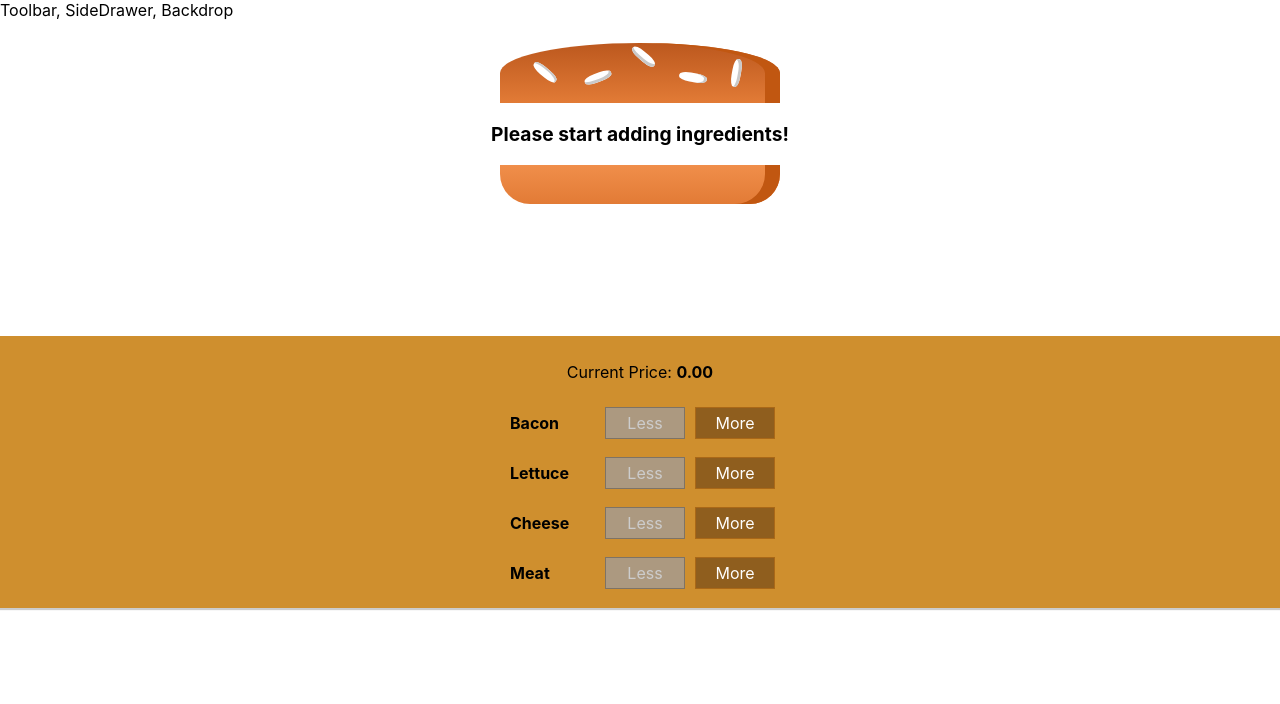
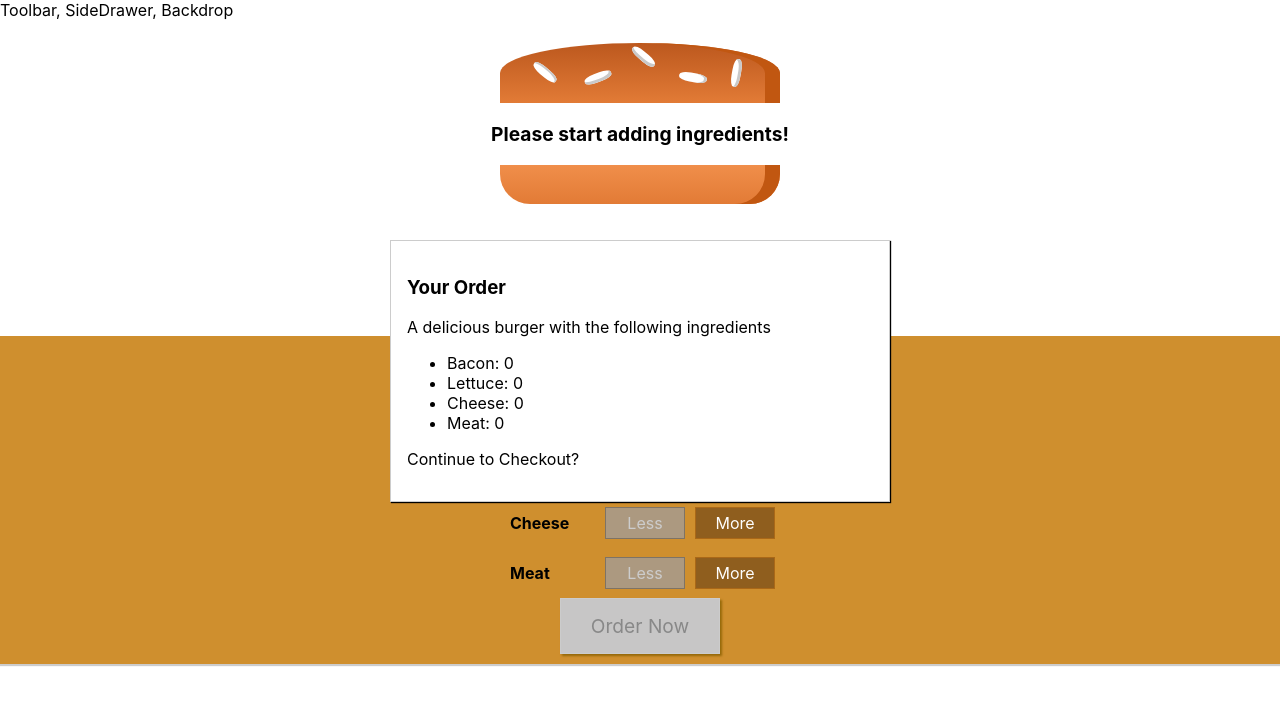
Before and after one commit to ian-schwartz/burger-builder, a React (Create React App) app in the folder burger-builder-app/: page / in a window 1280 px wide. Shown: the top 704 px of the page. Built offline with nearby package versions, Linux system fonts and the light colour scheme.

Commit message:
added order button, summary modal

```diff
--- a/burger-builder-app/src/components/Burger/BuildControls/BuildControls.js
+++ b/burger-builder-app/src/components/Burger/BuildControls/BuildControls.js
@@ -24,6 +24,9 @@
           disabled={props.disabled[ctrl.type]}
         />
       ))}
+      <button className={classes.orderButton} disabled={!props.purchasable}>
+        Order Now
+      </button>
     </div>
   );
 };
--- a/burger-builder-app/src/components/Burger/BuildControls/BuildControls.module.css
+++ b/burger-builder-app/src/components/Burger/BuildControls/BuildControls.module.css
@@ -8,3 +8,45 @@
   margin: auto;
   padding: 10px 0;
 }
+
+.orderButton {
+  background-color: #dad735;
+  outline: none;
+  cursor: pointer;
+  border: 1px solid #966909;
+  color: #966909;
+  font-family: inherit;
+  font-size: 1.2em;
+  padding: 15px 30px;
+  box-shadow: 2px 2px 2px #966909;
+}
+
+.orderButton:hover,
+.orderButton:active {
+  background-color: #a0db41;
+  border: 1px solid #966909;
+  color: #966909;
+}
+
+.orderButton:disabled {
+  background-color: #c7c6c6;
+  cursor: not-allowed;
+  border: 1px solid #ccc;
+  color: #888888;
+}
+
+.orderButton:not(:disabled) {
+  animation: enable 0.3s linear;
+}
+
+@keyframes enable {
+  0% {
+    transform: scale(1);
+  }
+  60% {
+    transform: scale(1.1);
+  }
+  100% {
+    transform: scale(1);
+  }
+}
--- /dev/null
+++ b/burger-builder-app/src/components/OrderSummary/OrderSummary.js
@@ -0,0 +1,24 @@
+import React from "react";
+import Aux from "../../hoc/Aux";
+
+const OrderSummary = (props) => {
+  const ingredientSummary = Object.keys(props.ingredients).map((igKey) => {
+    return (
+      <li key={igKey}>
+        <span style={{ textTransform: "capitalize" }}>{igKey}</span>:{" "}
+        {props.ingredients[igKey]}
+      </li>
+    );
+  });
+
+  return (
+    <Aux>
+      <h3>Your Order</h3>
+      <p>A delicious burger with the following ingredients</p>
+      <ul>{ingredientSummary}</ul>
+      <p>Continue to Checkout?</p>
+    </Aux>
+  );
+};
+
+export default OrderSummary;
--- /dev/null
+++ b/burger-builder-app/src/components/UI/Modal/Modal.js
@@ -0,0 +1,10 @@
+import React from 'react';
+import classes from './Modal.module.css';
+
+const Modal = (props) => (
+    <div className={classes.modal}>
+        {props.children}
+    </div>
+);
+
+export default Modal;
--- /dev/null
+++ b/burger-builder-app/src/components/UI/Modal/Modal.module.css
@@ -0,0 +1,20 @@
+.modal {
+    position: fixed;
+    z-index: 500;
+    background-color: white;
+    width: 70%;
+    border: 1px solid #ccc;
+    box-shadow: 1px 1px 1px black;
+    padding: 16px;
+    left: 15%;
+    top: 30%;
+    box-sizing: border-box;
+    transition: all 0.3s ease-out;
+}
+
+@media (min-width: 600px) {
+    .modal {
+        width: 500px;
+        left: calc(50% - 250px);
+    }
+}
--- a/burger-builder-app/src/containers/BurgerBuilder/BurgerBuilder.js
+++ b/burger-builder-app/src/containers/BurgerBuilder/BurgerBuilder.js
@@ -2,6 +2,8 @@
 import Aux from "../../hoc/Aux";
 import Burger from "../../components/Burger/Burger";
 import BuildControls from "../../components/Burger/BuildControls/BuildControls";
+import Modal from "../../components/UI/Modal/Modal";
+import OrderSummary from "../../components/OrderSummary/OrderSummary";
 
 const INGREDIENT_PRICES = {
   meat: 2,
@@ -19,7 +21,19 @@
       meat: 0,
     },
     totalPrice: 0,
+    purchasable: false,
   };
+
+  updatedPurchaseState(ingredients) {
+    const sum = Object.keys(ingredients)
+      .map((igKey) => {
+        return ingredients[igKey];
+      })
+      .reduce((sum, el) => {
+        return sum + el;
+      }, 0);
+    this.setState({ purchasable: sum > 0 });
+  }
 
   addIngredientHandler = (type) => {
     const oldCount = this.state.ingredients[type];
@@ -32,6 +46,7 @@
     const oldPrice = this.state.totalPrice;
     const newPrice = oldPrice + priceAddition;
     this.setState({ totalPrice: newPrice, ingredients: updatedIngredients });
+    this.updatedPurchaseState(updatedIngredients);
   };
 
   removeIngredientHandler = (type) => {
@@ -48,6 +63,7 @@
     const oldPrice = this.state.totalPrice;
     const newPrice = oldPrice - priceDeduction;
     this.setState({ totalPrice: newPrice, ingredients: updatedIngredients });
+    this.updatedPurchaseState(updatedIngredients);
   };
 
   render() {
@@ -60,11 +76,15 @@
 
     return (
       <Aux>
+        <Modal>
+          <OrderSummary ingredients={this.state.ingredients} />
+        </Modal>
         <Burger ingredients={this.state.ingredients} />
         <BuildControls
           ingredientAdded={this.addIngredientHandler}
           ingredientRemoved={this.removeIngredientHandler}
           disabled={disabledInfo}
+          purchasable={this.state.purchasable}
           price={this.state.totalPrice}
         />
       </Aux>
```
Also changed, not shown: burger-builder-app/src/components/UI/Modal/Backdrop/Backdrop.js (added).
